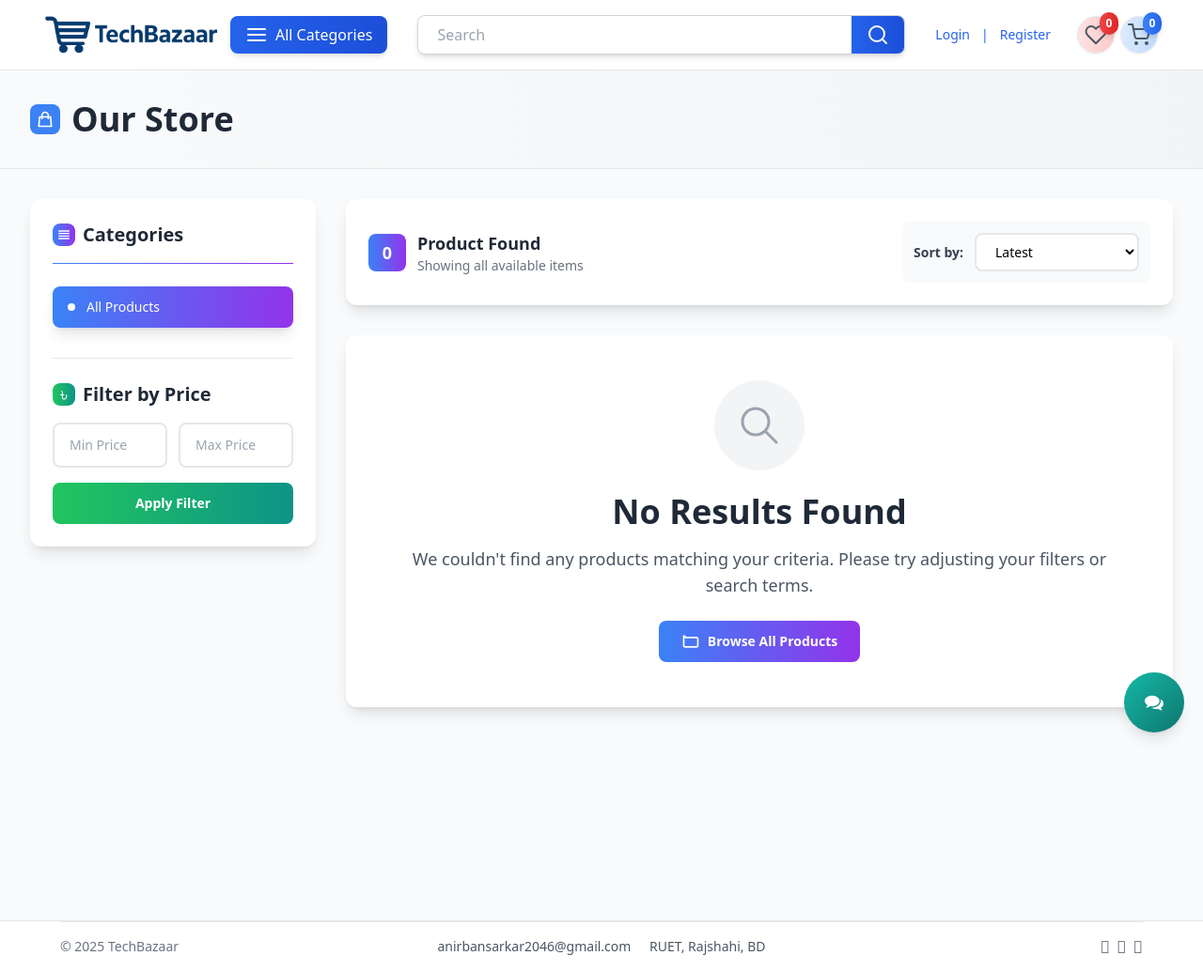
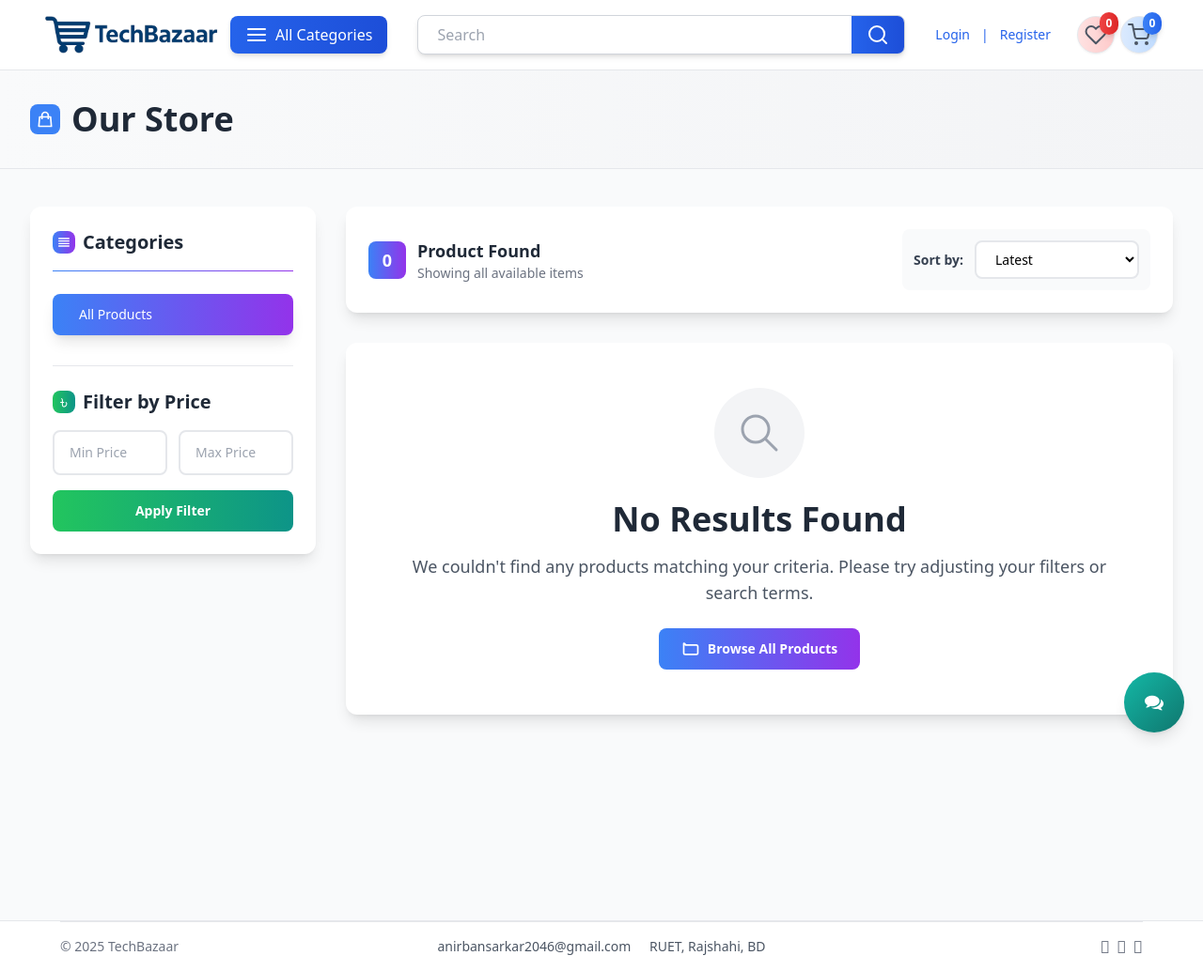
Before and after one commit to Anirban2046/TechBazaar-Tech-Store-WebApp-using-Django-and-TailwindCSS, a Django app: page /store/ in a window 1280 px wide. Shown: the whole page at 94% size. Run offline with Django 5.2, Linux system fonts and the light colour scheme; data that the repository does not hold is empty; some libraries are stand-ins or nearby versions.

Commit message:
Price filter handles negative prices, Store page UI improved

```diff
--- a/store/views.py
+++ b/store/views.py
@@ -48,6 +48,11 @@ def store(request, category_slug=None):
     try:
         min_price_val = int(min_price) if min_price != '' else None
         max_price_val = int(max_price) if max_price != '' else None
+
+        # Ensure non-negative values
+        if (min_price_val is not None and min_price_val < 0) or (max_price_val is not None and max_price_val < 0):
+            messages.error(request, "Price values cannot be negative!")
+            return redirect(request.path)  # strip invalid query
 
         if max_price_val is not None and max_price_val > max_product_price:
             max_price_val = max_product_price
--- a/templates/store/store.html
+++ b/templates/store/store.html
@@ -31,8 +31,8 @@
 <!-- ========================= SECTION CONTENT ========================= -->
 <section class="py-4 sm:py-6 lg:py-8 bg-gray-50 min-h-screen">
   <div class="container mx-auto px-2 sm:px-4 lg:px-8">
-
-    <div class="flex flex-col lg:flex-row gap-4 sm:gap-6 lg:gap-8">
+    {% include 'includes/alerts.html' %}
+    <div class="flex flex-col mt-2 lg:flex-row gap-4 sm:gap-6 lg:gap-8">
 
       <!-- Sidebar -->
       <aside class="w-full lg:w-1/4">
@@ -55,9 +55,7 @@
                 <a href="{% url 'store' %}?{% if min_price %}min_price={{ min_price }}&{% endif %}{% if max_price %}max_price={{ max_price }}{% endif %}{% if request.GET.sort %}&sort={{ request.GET.sort }}{% endif %}"
                    class="group flex items-center py-2 sm:py-3 px-2 sm:px-4 rounded-lg transition-all duration-200 ease-in-out
                           {% if not category_obj %}bg-gradient-to-r from-blue-500 to-purple-600 text-white shadow-lg{% else %}text-gray-700 hover:bg-blue-50 hover:text-blue-600 hover:shadow-md{% endif %}">
-                  <div class="w-1.5 h-1.5 sm:w-2 sm:h-2 rounded-full mr-2 sm:mr-3
-                              {% if not category_obj %}bg-white{% else %}bg-blue-500 opacity-0 group-hover:opacity-100{% endif %}
-                              transition-opacity duration-200"></div>
+                          <span class="mr-2 sm:mr-3"></span>
                   <span class="font-medium text-xs sm:text-sm">All Products</span>
                 </a>
               </li>
@@ -66,9 +64,7 @@
                 <a href="{{ category.get_url }}?{% if min_price %}min_price={{ min_price }}&{% endif %}{% if max_price %}max_price={{ max_price }}&{% endif %}{% if request.GET.sort %}sort={{ request.GET.sort }}{% endif %}"
                    class="group flex items-center py-2 sm:py-3 px-2 sm:px-4 rounded-lg transition-all duration-200 ease-in-out
                           {% if category_obj and category_obj.id == category.id %}bg-gradient-to-r from-blue-500 to-purple-600 text-white shadow-lg{% else %}text-gray-700 hover:bg-blue-50 hover:text-blue-600 hover:shadow-md{% endif %}">
-                  <div class="w-1.5 h-1.5 sm:w-2 sm:h-2 rounded-full mr-2 sm:mr-3
-                              {% if category_obj and category_obj.id == category.id %}bg-white{% else %}bg-blue-500 opacity-0 group-hover:opacity-100{% endif %}
-                              transition-opacity duration-200"></div>
+                          <span class="mr-2 sm:mr-3"></span>
                   <span class="font-medium text-xs sm:text-sm">{{ category.category_name }}</span>
                 </a>
               </li>
@@ -77,7 +73,7 @@
 
             <!-- Price Filter -->
             <div class="border-t border-gray-200 pt-4 sm:pt-6">
-              {% include 'includes/alerts.html' %}
+              {% comment %} {% include 'includes/alerts.html' %} {% endcomment %}
               <div class="flex items-center space-x-1 sm:space-x-2 mb-3 sm:mb-4">
                 <div class="w-4 h-4 sm:w-6 sm:h-6 bg-gradient-to-r from-green-500 to-teal-600 rounded-lg flex items-center justify-center">
                   <p class="text-white text-sm sm:text-xl">৳</p>
```
